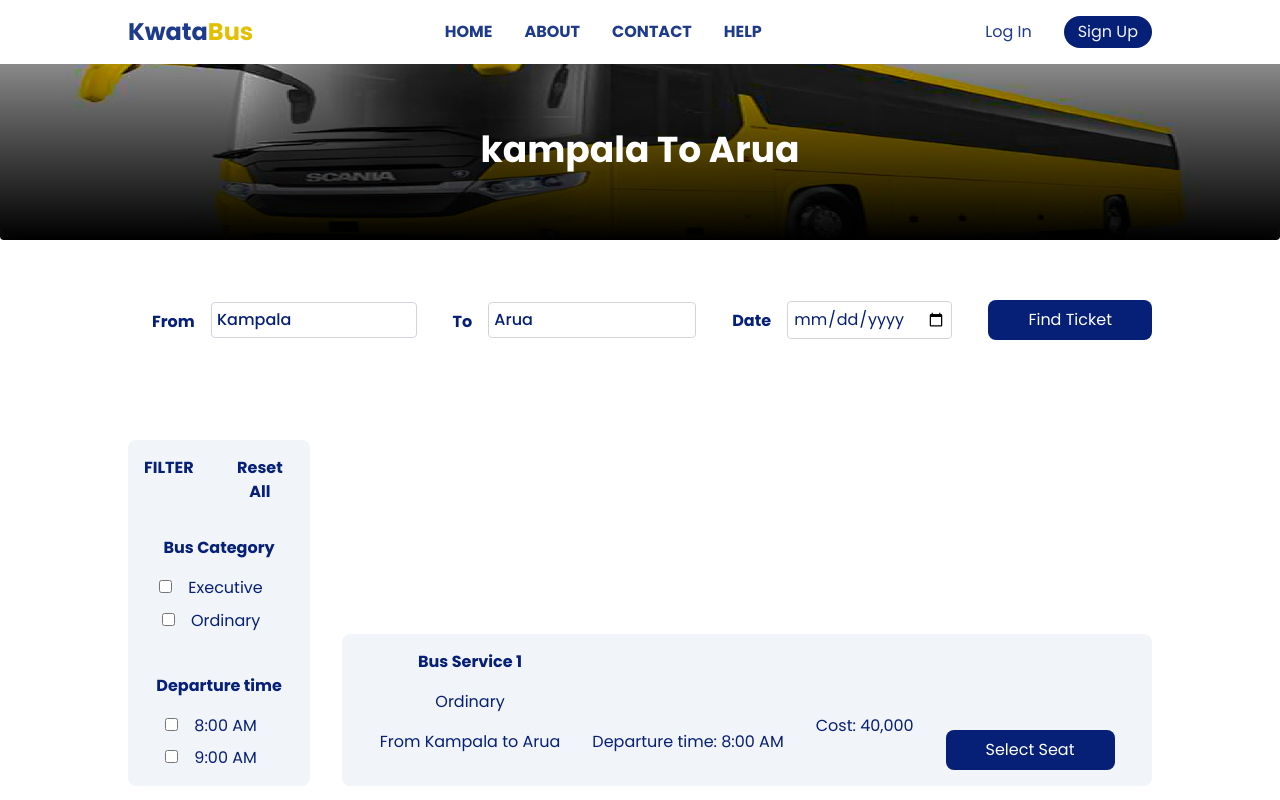
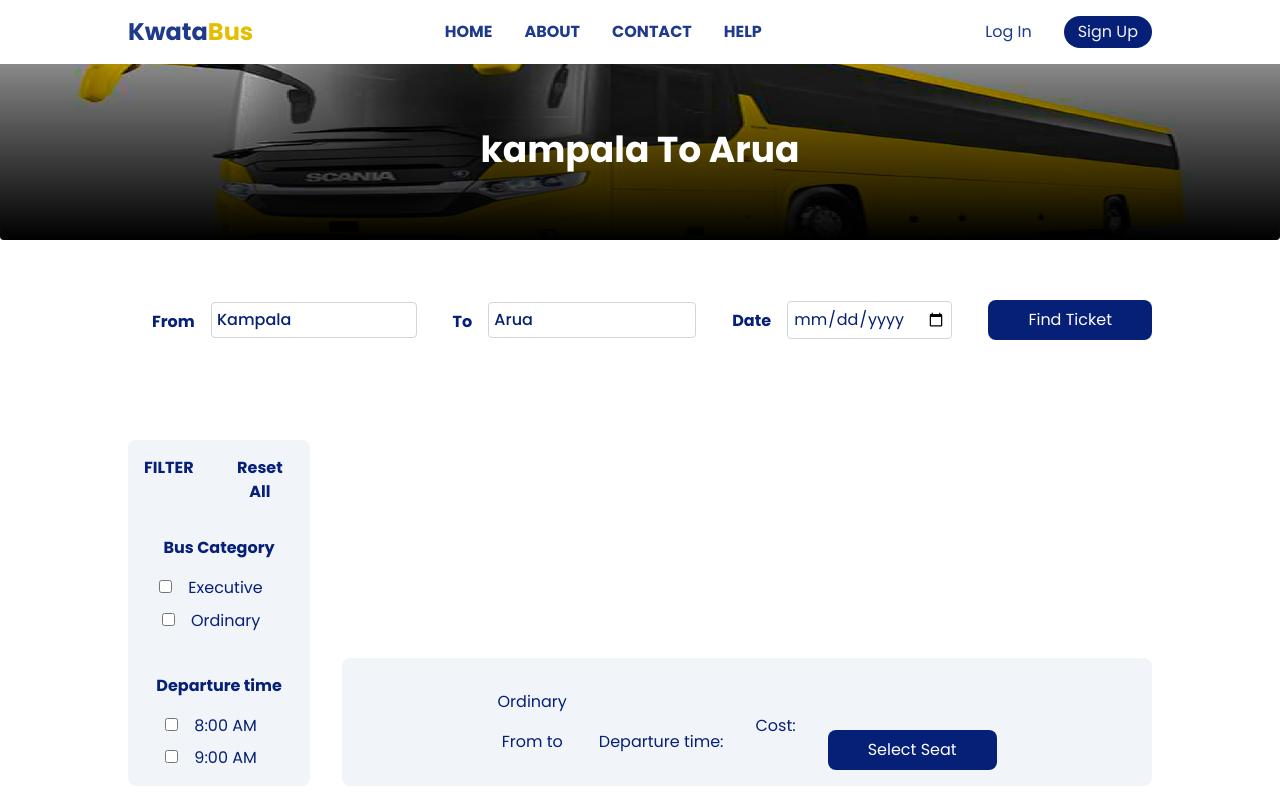
Before and after one commit to Patrickodida/KwataBus-App, a React (Vite) app: page /Booking in a window 1280 px wide. Shown: the top 800 px of the page. Built offline with nearby package versions, Linux system fonts and the light colour scheme.

Commit message:
Add props to BusService component

```diff
--- a/src/components/BusService.jsx
+++ b/src/components/BusService.jsx
@@ -1,19 +1,19 @@
 import React from "react";
 import { Link } from "react-router-dom";
 
-function BusService(){
+function BusService(props){
     return (
         <div className="m-auto w-[80%] text-[#061f77] mb-20 ">
             <section className="md:flex md:justify-center flex-col md:flex-row bg-slate-100 p-4 rounded-lg text-center">
                 <div>
-                    <h1 className="mb-4 font-bold">Bus Service 1</h1>
+                    <h1 className="mb-4 font-bold">{props.buscompany}</h1>
                     <h2 className="mb-4">Ordinary</h2>
-                    <p className="mb-4">From Kampala to Arua</p>
+                    <p className="mb-4">From {props.departureTown} to {props.arrivalTown}</p>
                 </div>
 
                 <div className="md:flex md:justify-center flex-col md:flex-row md:items-end">
-                    <p className="md:ml-8 mb-4">Departure time: 8:00 AM</p>
-                    <p className="md:ml-8 mb-8"> Cost: 40,000</p>
+                    <p className="md:ml-8 mb-4">Departure time: {props.departureTime}</p>
+                    <p className="md:ml-8 mb-8"> Cost: {props.fare}</p>
                     <Link className="ml-8 bg-[#061f77] rounded-lg text-white py-2 px-10 text-center flex justify-center" style={{ whiteSpace: "nowrap" }}>Select Seat</Link>
                 </div>
             </section>
```
